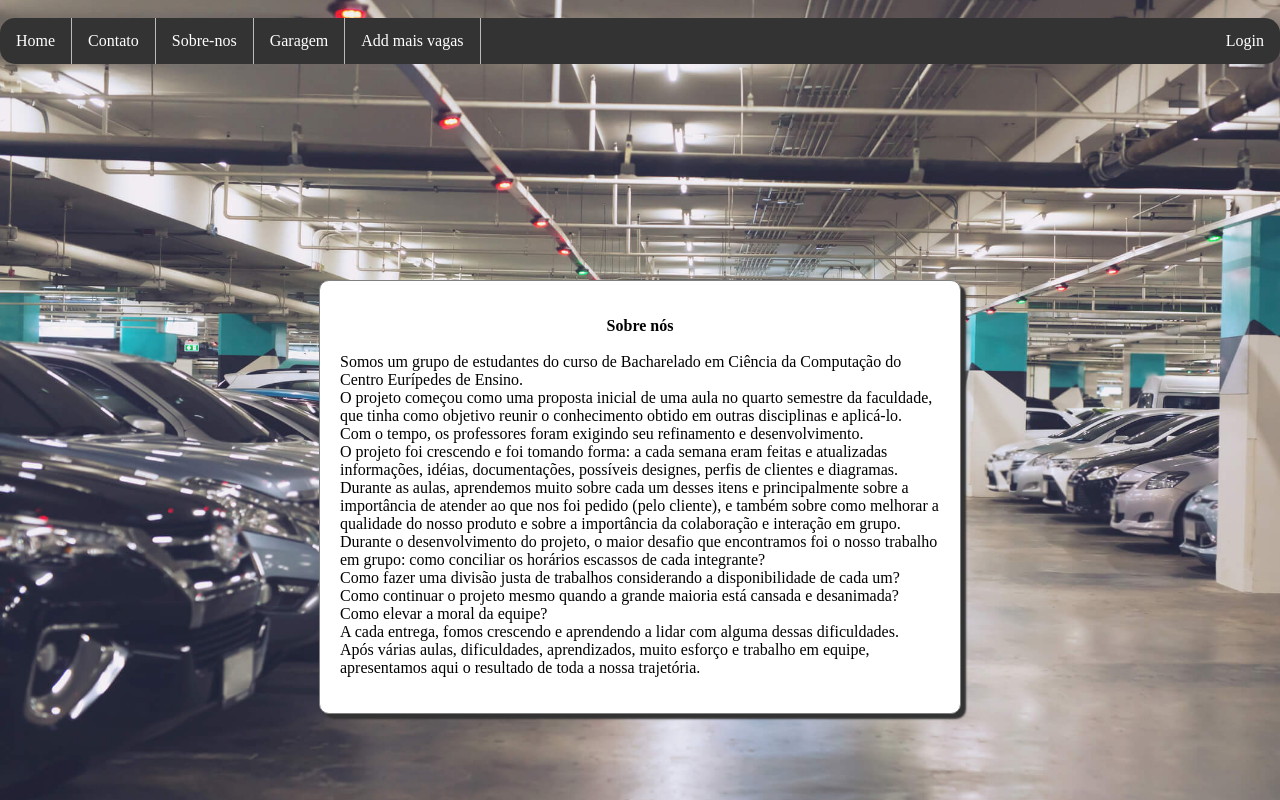
After one commit to reeGOD/Projeto-Integrador, a Django app: page /Sobre in a window 1280 px wide. The commit adds this page. Run offline with Django 3.2, Linux system fonts and the light colour scheme.

Commit message:
sobre/contato
Sobre e contato feitos

```diff
--- /dev/null
+++ b/Estacionamento/Estacionamento/static/css/Box.css
@@ -0,0 +1,19 @@
+.abs {
+    top: 280px;
+    position:absolute;
+    width: 100%;
+    text-align: center;
+}
+.box {
+    min-width:600px;
+    min-height:80px;
+    background:#ffffff;
+    border:1px solid grey;
+    padding:20px;
+    -webkit-border-radius:10px;
+    border-radius:10px;
+    -webkit-box-shadow:#333 5px 5px 2px;
+    width: 220px;
+    margin: auto;
+    text-align: left;
+}
--- a/Estacionamento/Home/urls.py
+++ b/Estacionamento/Home/urls.py
@@ -4,6 +4,6 @@ from . import views
 
 urlpatterns = [
     path('', views.index, name='index'),
-
-
+    path('Sobre', views.Sobre, name='Sobre'),
+    path('Contato', views.Contato, name='Contato'),
 ]
--- a/Estacionamento/Home/views.py
+++ b/Estacionamento/Home/views.py
@@ -4,3 +4,9 @@ from django.shortcuts import render, redirect
 
 def index(request):
     return render(request,'index.html')
+
+def Sobre(request):
+    return render(request,'Sobre.html')
+
+def Contato(request):
+    return render(request,'Contato.html')
--- a/Estacionamento/Templates/Partials/menu.html
+++ b/Estacionamento/Templates/Partials/menu.html
@@ -3,16 +3,19 @@
     <ul>
     <li><a href="{% url 'index' %}">Home</a></li>
 
-    <li><a href="#news">News</a></li>
+    <li><a href="{% url 'Contato' %}">Contato</a></li>
 
-    <li><a href="{% url 'CriarVaga' %}">Contact</a></li>
+    <li><a href="{% url 'Sobre' %}">Sobre-nos</a></li>
 
     <li><a href="{% url 'garagem' %}">Garagem</a></li>
+
+    <li><a href="{% url 'CriarVaga' %}">Add mais vagas</a></li>
 
     {% if user.is_authenticated %}
     <li style="float:right"><a href="{% url 'logout' %}" title="Cchama!!!">{{ user.first_name }} &nbsp|&nbsp Logout</a></li>
     {% else %}
     <li style="float:right"><a href="{% url 'Login' %}">Login</a></li>
     {% endif %}
+
     </ul>
 </div>
--- /dev/null
+++ b/Estacionamento/Templates/Sobre.html
@@ -0,0 +1,48 @@
+{% load static %}
+<!DOCTYPE html>
+<html lang="en">
+<head>
+    <meta charset="UTF-8">
+    <meta name="viewport" content="width=device-width, initial-scale=1.0">
+    <link rel="stylesheet" type="text/css" href="{% static 'css/Barra.css' %}">
+    <link rel="stylesheet" type="text/css" href="{% static 'css/Background.css' %}">
+    <link rel="stylesheet" type="text/css" href="{% static 'css/Box.css' %}">
+    <title>Document</title>
+
+</head>
+<body>
+    <div class="bg">
+        <br/>
+        {% include 'Partials/menu.html' %}
+        <br/>
+        <div class="abs">
+            <div class="box">
+              <p>
+                    <b>
+                    <center>
+                    Sobre nós
+                    </center>
+                    </b>
+                    <br/>
+                    Somos um grupo de estudantes do curso de Bacharelado em Ciência da Computação do
+                    Centro Eurípedes de Ensino.<br/> O projeto começou como uma proposta inicial de uma aula no quarto
+                    semestre da faculdade, que tinha como objetivo reunir o conhecimento obtido em outras disciplinas
+                    e aplicá-lo.<br/> Com o tempo, os professores foram exigindo seu refinamento e desenvolvimento.<br/> O
+                    projeto foi crescendo e foi tomando forma: a cada semana eram feitas e atualizadas informações,
+                    idéias, documentações, possíveis designes, perfis de clientes e diagramas.<br/> Durante as aulas,
+                    aprendemos muito sobre cada um desses itens e principalmente sobre a importância de atender ao
+                    que nos foi pedido (pelo cliente), e também sobre como melhorar a qualidade do nosso produto e
+                    sobre a importância da colaboração e interação em grupo.<br/>
+                    Durante o desenvolvimento do projeto, o maior desafio que encontramos foi o nosso
+                    trabalho em grupo: como conciliar os horários escassos de cada integrante?<br/> Como fazer uma divisão
+                    justa de trabalhos considerando a disponibilidade de cada um? Como continuar o projeto mesmo
+                    quando a grande maioria está cansada e desanimada?<br/> Como elevar a moral da equipe?<br/> A cada
+                    entrega, fomos crescendo e aprendendo a lidar com alguma dessas dificuldades.<br/>
+                    Após várias aulas, dificuldades, aprendizados, muito esforço e trabalho em equipe,
+                    apresentamos aqui o resultado de toda a nossa trajetória.<br/>
+                </p>
+            </div>
+        </div>
+    </div>
+</body>
+</html>
```
Also changed, not shown: Estacionamento/Templates/Contato.html (added, +38 -0 lines).
